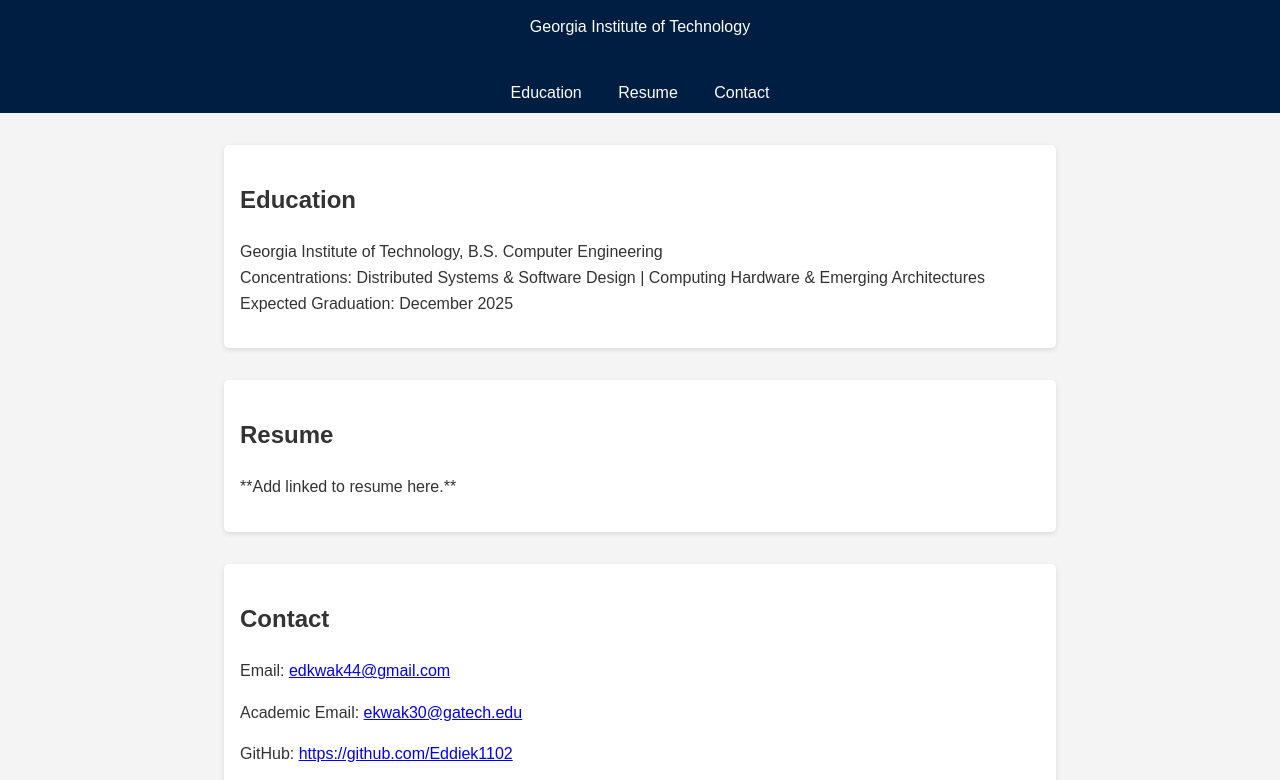
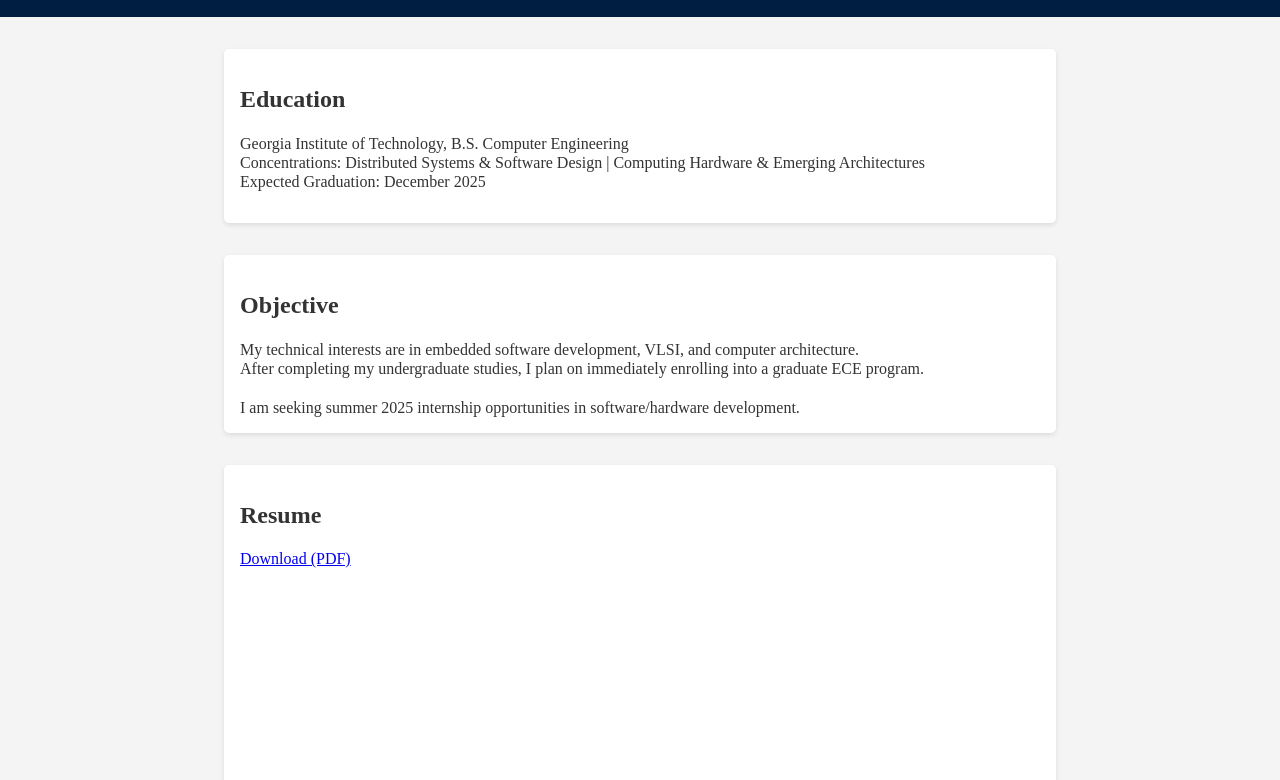
Before and after one commit to Eddiek1102/eddiekwak, a plain HTML site: page index.html in a window 1280 px wide. Shown: the part 96-876 px from the top of the page. Drawn offline with Linux system fonts and the light colour scheme.

Commit message:
Added stuff. :)

```diff
--- a/index.html
+++ b/index.html
@@ -7,8 +7,8 @@
     <title>Eddie Kwak Portfolio</title>
     <style>
         body {
-            font-family: Arial, sans-serif;
-            line-height: 1.6;
+            font-family: 'Times New Roman', Times, serif;
+            line-height: 1.2;
             margin: 0;
             padding: 0;
             background-color: #f4f4f4;
@@ -56,16 +56,16 @@
 <body>
     <header>
         <h1>Eddie Kwak</h1>
-        <p>Georgia Institute of Technology</p>
     </header>
 
+<!--
     <nav>
         <a href="#education">Education</a>
         <a href="#resume">Resume</a>
         <a href="#contact">Contact</a>
     </nav>
-
-    <section id="about">
+-->
+    <section id="education">
         <h2>Education</h2>
         <p>
             Georgia Institute of Technology, B.S. Computer Engineering
@@ -76,12 +76,28 @@
         </p>
     </section>
 
+    <section id="objective">
+        <h2>Objective</h2>
+        My technical interests are in embedded software development,
+        VLSI, and computer architecture.
+        <br>
+        After completing my undergraduate studies, I plan on immediately enrolling into a graduate ECE program.
+        <br>
+        <br>
+        I am seeking summer 2025 internship opportunities in software/hardware development.
+        <br>
+    </section>
+
     <section id="resume">
         <h2>Resume</h2>
         <p>
-            **Add linked to resume here.**
+            <a href="documents/Edward%20Kwak%20Resume.pdf" target="_blank">Download (PDF)</a>
         </p>
+        <embed src="documents/Edward%20Kwak%20Resume.pdf" width="100%" height="500px" type="application/pdf">
+            Your browser does not support embedded PDFs. Please <a href="documents/Edward%20Kwak%20Resume.pdf">download the PDF</a> to view it.
+
     </section>
+
 
     <section id="contact">
         <h2>Contact</h2>
```
Also changed, not shown: 1 other file.
